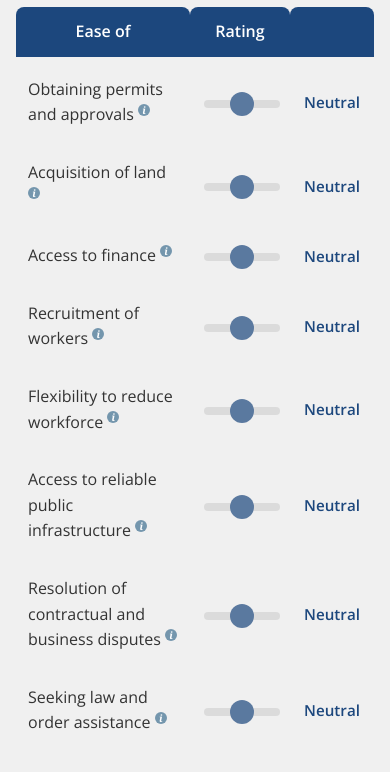
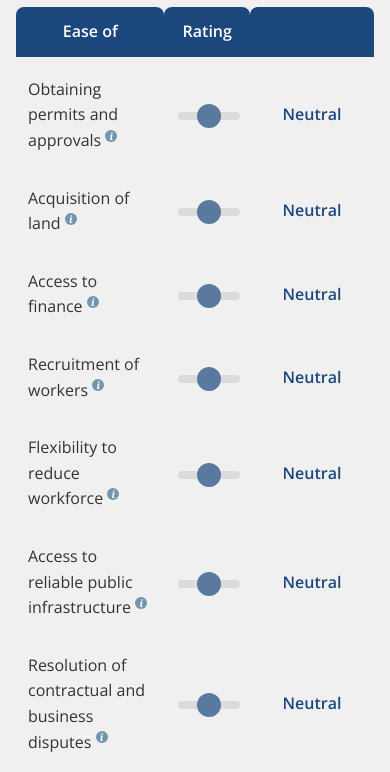
Before and after one commit to ajayc-iima/edbis, a plain HTML site: page edbis_survey.html in a window 390 px wide. Shown: the part 897-1669 px from the top of the page. Drawn offline with nearby package versions, Linux system fonts and the light colour scheme.

Commit message:
Update edbis_survey.html

```diff
--- a/edbis_survey.html
+++ b/edbis_survey.html
@@ -832,17 +832,7 @@ input[type="text"]::placeholder {
     box-shadow: 0 0 0 3px rgba(28, 71, 125, 0.2);
 }
 
-/* Media query for mobile screens */
-@media (max-width: 600px) {
-  .questions-table td:last-child {
-    font-size: 0.95rem; /* Make the text smaller in the last column */
-    width: 60px; /* Adjust the width of the last column */
-  }
-  .questions-table td:first-child {
-    font-size: 1rem; /* Make the text smaller in the last column */
-    width: 150px; /* Adjust the width of the last column */
-  }
-}
+
 </style>
 </head>
 <body>
```
